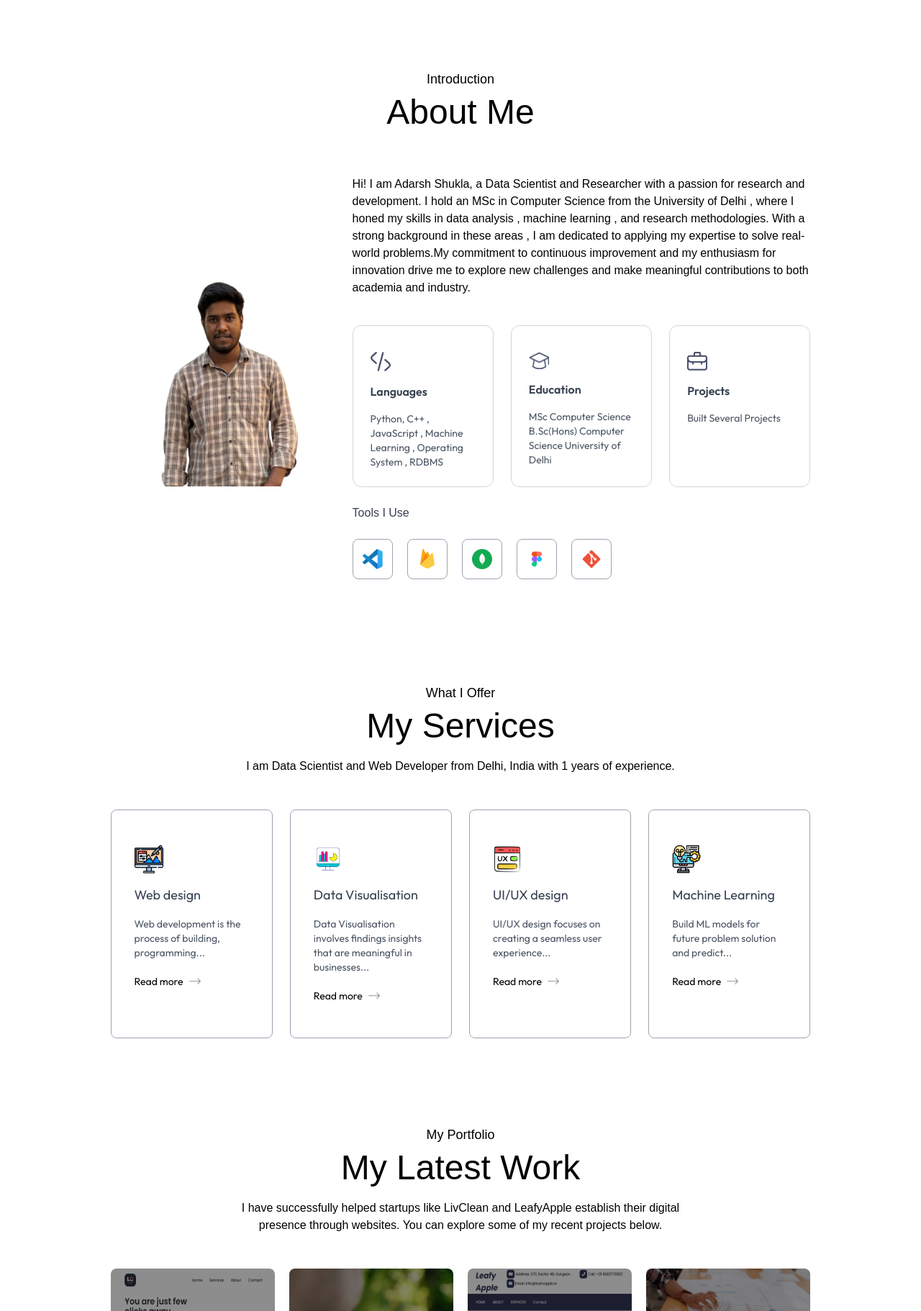
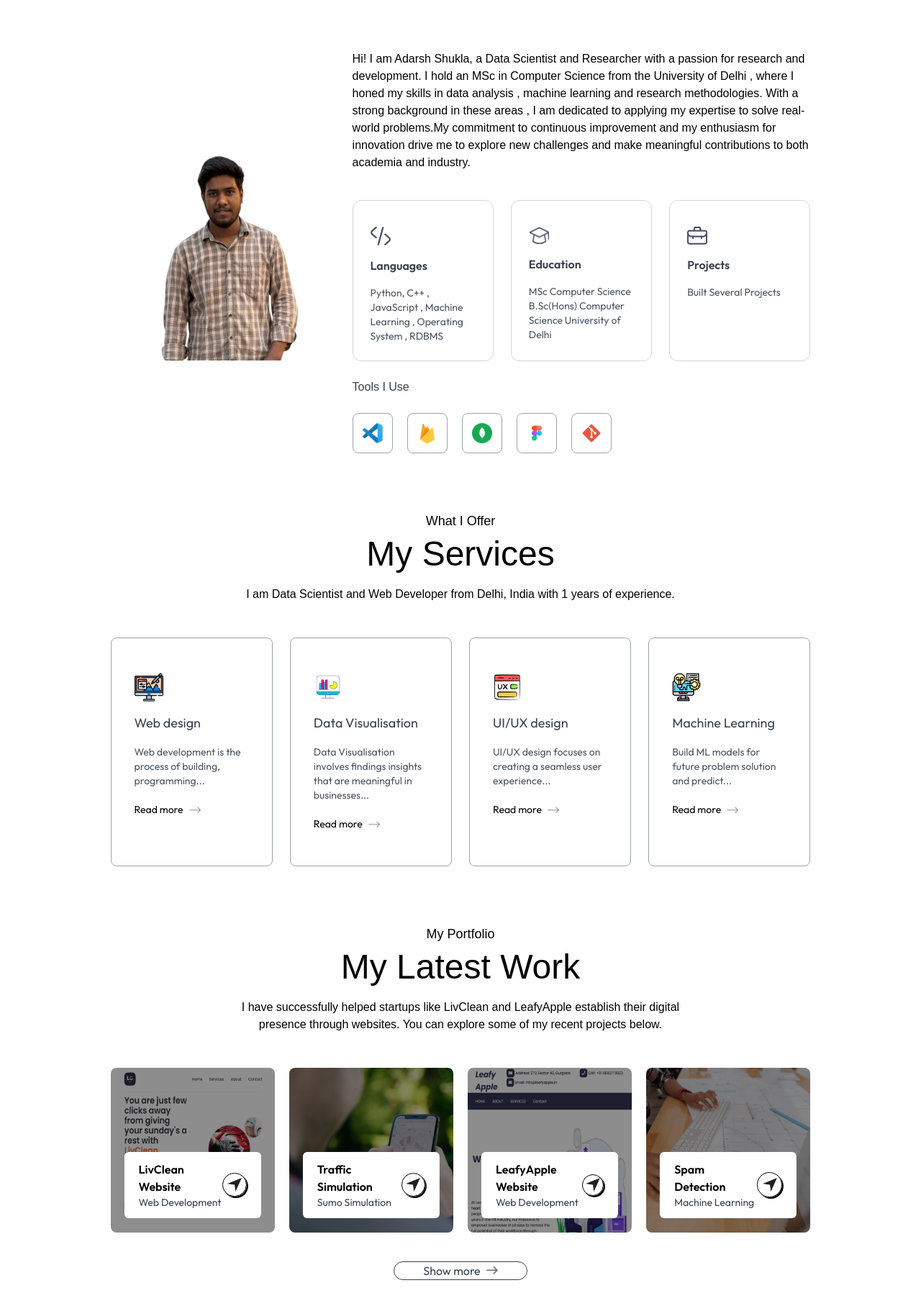
Before and after one commit to satyandra7/portfolio_adarsh, a Next.js app: page / in a window 1280 px wide. Shown: the part 744-2566 px from the top of the page at 72% size. Built offline with nearby package versions, Linux system fonts and the light colour scheme; a web font is replaced by a local one.

Commit message:
layout adjustments

```diff
--- a/app/components/About.jsx
+++ b/app/components/About.jsx
@@ -4,7 +4,7 @@ import React from 'react'
 
 const About = ({isDarkMode}) => {
     return (
-        <div id='about' className='w-full px-[12%] py-10
+        <div id='about' className='w-full px-[12%] pt-14 pb-4
     scroll-mt-20'>
             <h4 className='text-center mb-2 text-lg
        font-Ovo'>Introduction</h4>
@@ -17,7 +17,7 @@ const About = ({isDarkMode}) => {
                 <div className='flex-1'>
                     <p className='mb-10 mx-w-2xl font-Ovo'>
                     Hi! I am Adarsh Shukla, a Data Scientist and Researcher with a passion for research and development. I hold an MSc in Computer Science from the University of Delhi ,
-                    where I honed my skills in data analysis , machine learning , and research methodologies.
+                    where I honed my skills in data analysis , machine learning  and research methodologies.
                     With a strong background in these areas , I am dedicated to applying my expertise
                     to solve real-world problems.My commitment to continuous improvement and my enthusiasm
                     for innovation drive me to explore new challenges and make meaningful contributions to
--- a/app/components/Contact.jsx
+++ b/app/components/Contact.jsx
@@ -32,7 +32,7 @@ const Contact = () => {
     };
 
     return (
-        <div id='contact' className='w-full px-[12%] py-10 scroll-mt-20 bg-[(url("/footer-bg-color.png")] bg-no-repeat bg-center bg-[length:90px%_auto] dark:bg-none'>
+        <div id='contact' className='w-full px-[12%] scroll-mt-20 bg-[(url("/footer-bg-color.png")] bg-no-repeat bg-center bg-[length:90px%_auto] dark:bg-none'>
             <h4 className='text-center mb-2 text-lgf font-Ovo'>
                 Connect with me </h4>
             <h2 className='text-center text-5xl font-Ovo'>
--- a/app/components/Header.jsx
+++ b/app/components/Header.jsx
@@ -5,7 +5,7 @@ import { Typewriter } from "nextjs-simple-typewriter";
 
 const Header = () => {
   return (
-    <div className='w-11/12 mx-w-3xl text-center mx-auto h-screen flex flex-col items-center justify-center gap-4'>
+    <div className='w-11/12 mx-w-3xl text-center mx-auto flex flex-col items-center justify-center gap-4 pt-8'>
       <div>
         <Image src={assets.profile_img} alt=" " className='rounded-full w-60 h-60 object-cover'/>
       </div>
--- a/app/components/Services.jsx
+++ b/app/components/Services.jsx
@@ -5,7 +5,7 @@ import { serviceData,  assets } from '@/assets/assets'
 const Services = () => {
     return (
         <>
-            <div id = "services" className='w-full px-[12%] py-10 scroll-mt-20'>
+            <div id = "services" className='w-full px-[12%] pb-10 scroll-mt-20'>
                 <h4 className='text-center mb-2 text-lg font-Ovo'>What I Offer</h4>
                 <h2 className='text-center text-5xl font-Ovo'>My Services</h2>
 
--- a/app/components/Work.jsx
+++ b/app/components/Work.jsx
@@ -5,7 +5,7 @@ import { assets, workData } from '@/assets/assets'
 const Work = ({isDarkMode}) => {
     return (
         <>
-            <div id = 'work' className='w-full px-[12%] py-10 scroll-mt-20'>
+            <div id = 'work' className='w-full px-[12%] scroll-mt-20'>
             <h4 className='text-center mb-2 text-lg font-Ovo'>My Portfolio</h4>
             <h2 className='text-center text-5xl font-Ovo'>My Latest Work</h2>
 
@@ -32,7 +32,7 @@ const Work = ({isDarkMode}) => {
                     </div>
                 ))}
             </div>
-            <a href="" className='w-max flex items-center justify-center gap-2 text-gray-700 border-[0.5px] border-gray-700 rounded-full y-3 px-10 mx-auto my-20 hover:bg-lightHover duration-500 dark:text-white dark:border-white dark:hover:bg-darkHover'  >
+            <a href="" className='w-max flex items-center justify-center gap-2 text-gray-700 border-[0.5px] border-gray-700 rounded-full y-3 px-10 mx-auto my-10 hover:bg-lightHover duration-500 dark:text-white dark:border-white dark:hover:bg-darkHover'  >
                 Show more <Image src={isDarkMode ? assets.right_arrow_bold_dark : assets.right_arrow_bold} alt='right arrow' className='w-4' />
             </a>
 
```
